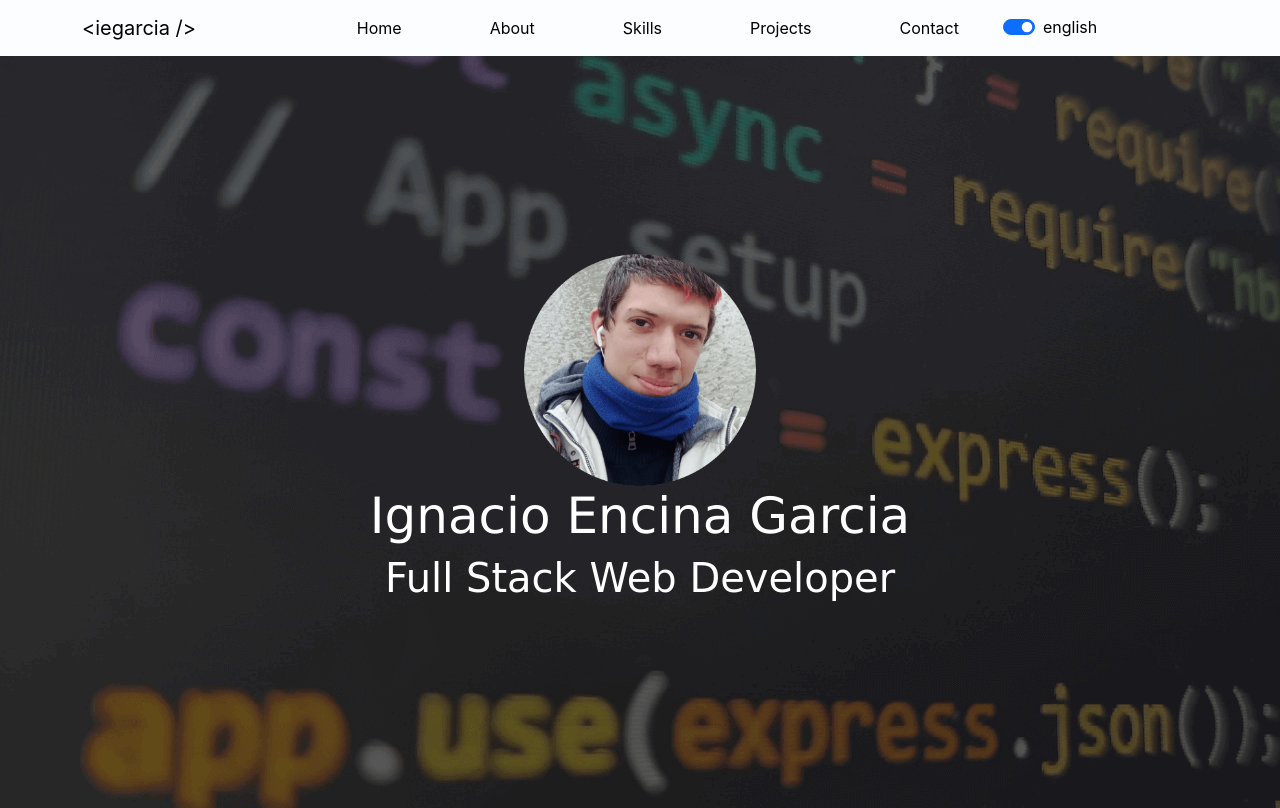
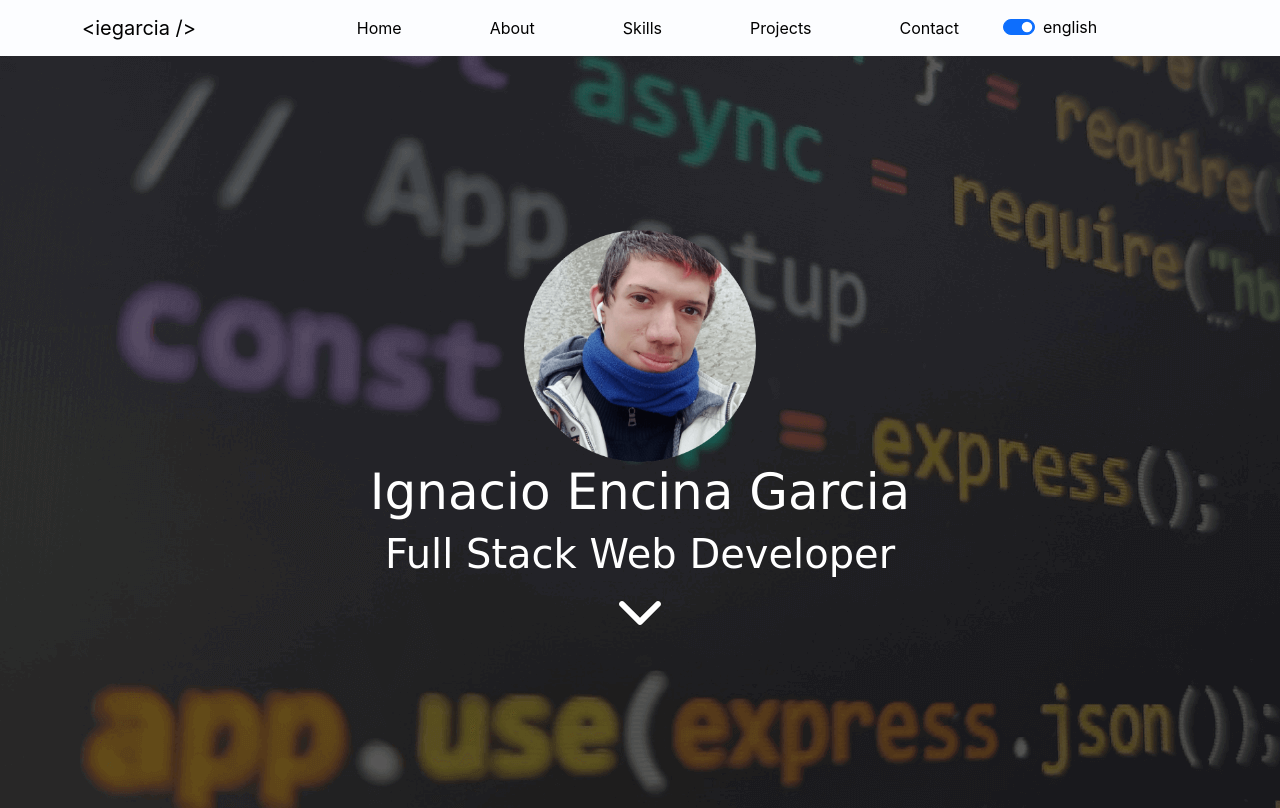
Before and after one commit to iegarcia/portfolio, a React (Create React App) app: page / in a window 1280 px wide. Built offline with nearby package versions, Linux system fonts and the light colour scheme.

Commit message:
navigation

```diff
--- a/src/App.css
+++ b/src/App.css
@@ -24,7 +24,7 @@
     display: none;
   }
 }
-@media (min-height: 763px) {
+@media (min-height: 900px) {
   .app-background,
   .home-background {
     height: 94vh;
--- /dev/null
+++ b/src/components/Arrow.jsx
@@ -0,0 +1,17 @@
+import arrow from "../assets/arrow.svg";
+
+const Arrow = ({ link }) => {
+  return (
+    <div className="d-flex justify-content-center">
+      <a href={link}>
+        <img
+          src={arrow}
+          alt="arrow"
+          style={{ transform: "rotate(90deg)", width: "30px" }}
+        />
+      </a>
+    </div>
+  );
+};
+
+export default Arrow;
--- a/src/views/About.jsx
+++ b/src/views/About.jsx
@@ -8,6 +8,7 @@ import Col from "react-bootstrap/Col";
 import Button from "react-bootstrap/Button";
 
 import aboutImage from "../assets/02.png";
+import Arrow from "../components/Arrow";
 
 const About = () => {
   const { t } = useTranslation();
@@ -26,7 +27,6 @@ const About = () => {
             <p className="light about-text">{t("about_text_3")}</p>
             <p className="light about-text">{t("about_text_4")}</p>
             <p className="light about-text">{t("about_text_5")}</p>
-            <br />
             <a
               href="https://1drv.ms/b/s!AnSV9i10O1Twg5JHp072KRPaxvmXIQ"
               target="_blank"
@@ -36,6 +36,8 @@ const About = () => {
             </a>
           </Col>
         </Row>
+        <br />
+        <Arrow link="projects" />
       </Container>
     </div>
   );
--- a/src/views/Home.jsx
+++ b/src/views/Home.jsx
@@ -2,6 +2,7 @@ import { useTranslation } from "react-i18next";
 
 import Container from "react-bootstrap/Container";
 import image from "../assets/01.png";
+import Arrow from "../components/Arrow";
 
 const Home = () => {
   const { t } = useTranslation();
@@ -13,6 +14,7 @@ const Home = () => {
         </div>
         <h1 className="light welcome">Ignacio Encina Garcia</h1>
         <h2 className="light role">{t("fullstack")}</h2>
+        <Arrow link="about" />
       </Container>
     </div>
   );
--- a/src/views/Projects.jsx
+++ b/src/views/Projects.jsx
@@ -16,7 +16,6 @@ const Projects = () => {
       <ProjectsList />
       <br />
       <h2 className="light text-center">{t("github")}</h2>
-      <br />
       <div className="d-flex justify-content-center">
         <a href="https://github.com/iegarcia" target="_blank" rel="noreferrer">
           <Button variant="secondary" className="github-btn">
--- a/src/views/Skills.jsx
+++ b/src/views/Skills.jsx
@@ -4,6 +4,7 @@ import Container from "react-bootstrap/Container";
 
 import SkillsBox from "../components/SkillsBox";
 import Title from "../components/Title";
+import Arrow from "../components/Arrow";
 
 const Skills = () => {
   const { t } = useTranslation();
@@ -16,6 +17,7 @@ const Skills = () => {
         <SkillsBox />
         <br />
         <h2 className="light text-center skills-text">{t("future_skills")}</h2>
+        <Arrow link="projects" />
       </Container>
     </div>
   );
```
Also changed, not shown: src/assets/arrow.svg (added).
